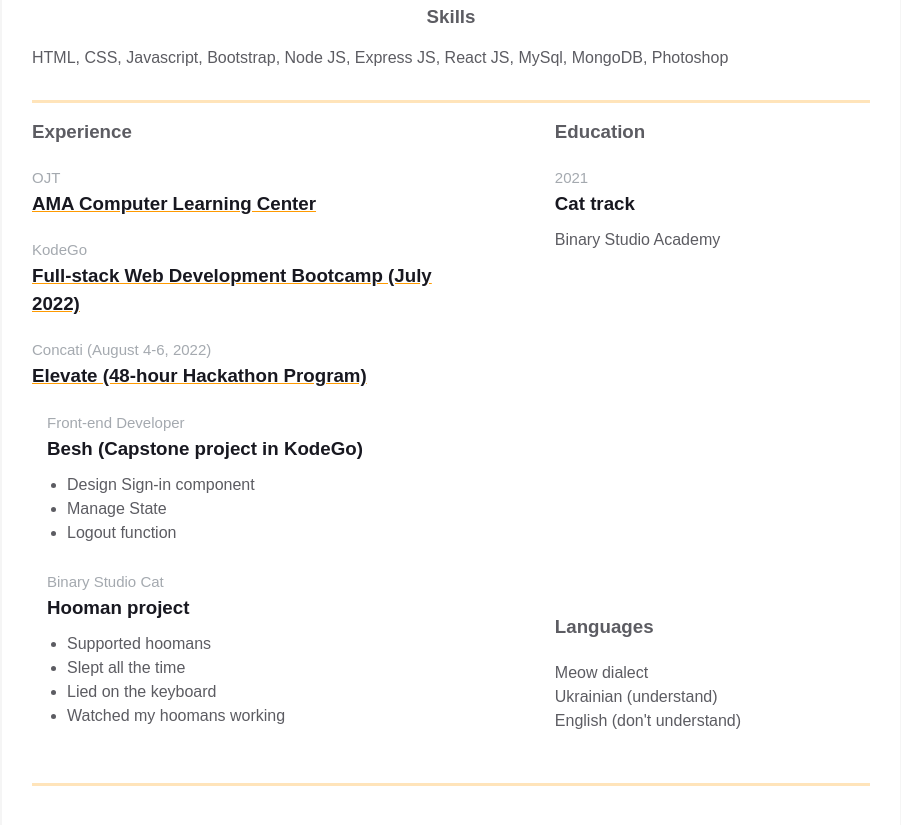
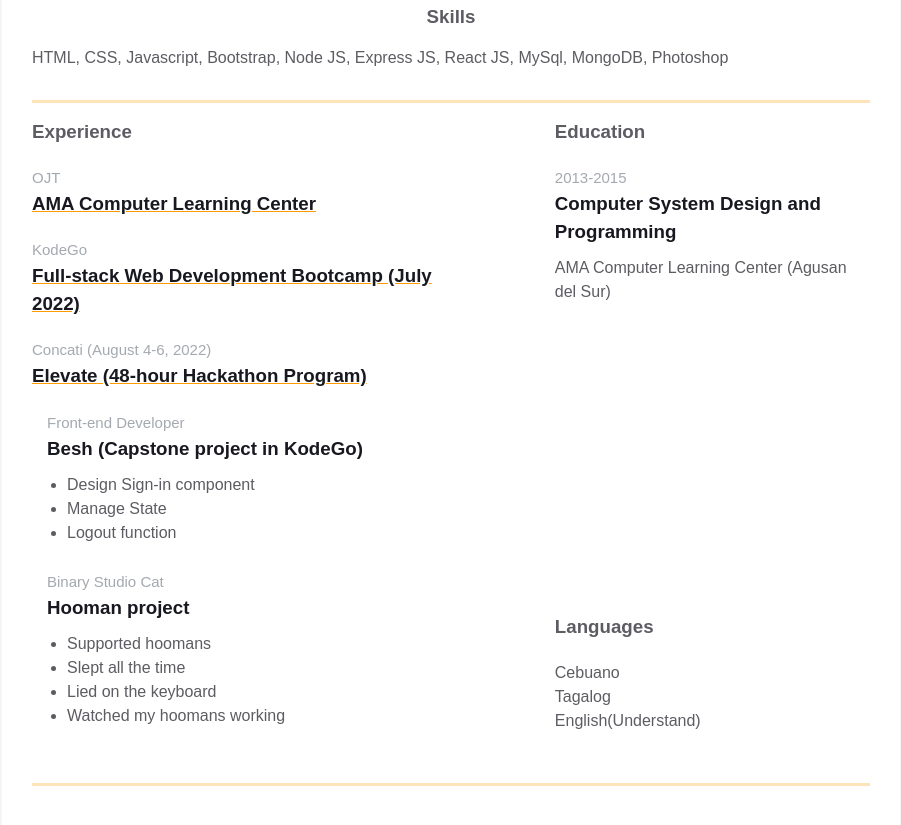
Before and after one commit to AdonisJr/homepage, a plain HTML site: page index.html in a window 1280 px wide. Shown: the part 443-1268 px from the top of the page, without its empty margins (189-1090 px from the left). Drawn offline with Linux system fonts and the light colour scheme.

Commit message:
Updated education and languages

```diff
--- a/index.html
+++ b/index.html
@@ -123,22 +123,22 @@
                                 <div class="additional-info__education">
                                     <h3 class="additional-info__education-header">Education</h3>
                                     <div class="additional-info__education-university">
-                                        <span class="additional-info__education-university-durability">2021</span>
-                                        <h3 class="additional-info__education-university-speciality">Cat track</h3>
-                                        <p class="additional-info__education-university-name">Binary Studio Academy</p>
+                                        <span class="additional-info__education-university-durability">2013-2015</span>
+                                        <h3 class="additional-info__education-university-speciality">Computer System Design and Programming</h3>
+                                        <p class="additional-info__education-university-name">AMA Computer Learning Center (Agusan del Sur)</p>
                                     </div>
                                 </div>
 
                                 <div class="additional-info__languages">
                                     <h3 class="additional-info__languages-header">Languages</h3>
                                     <p class="additional-info__languages-item">
-                                        Meow dialect
+                                        Cebuano
                                     </p>
                                     <p class="additional-info__languages-item">
-                                        Ukrainian (understand)
+                                        Tagalog
                                     </p>
                                     <p class="additional-info__languages-item">
-                                        English (don't understand)
+                                        English(Understand)
                                     </p>
                                 </div>
                             </div>
```
